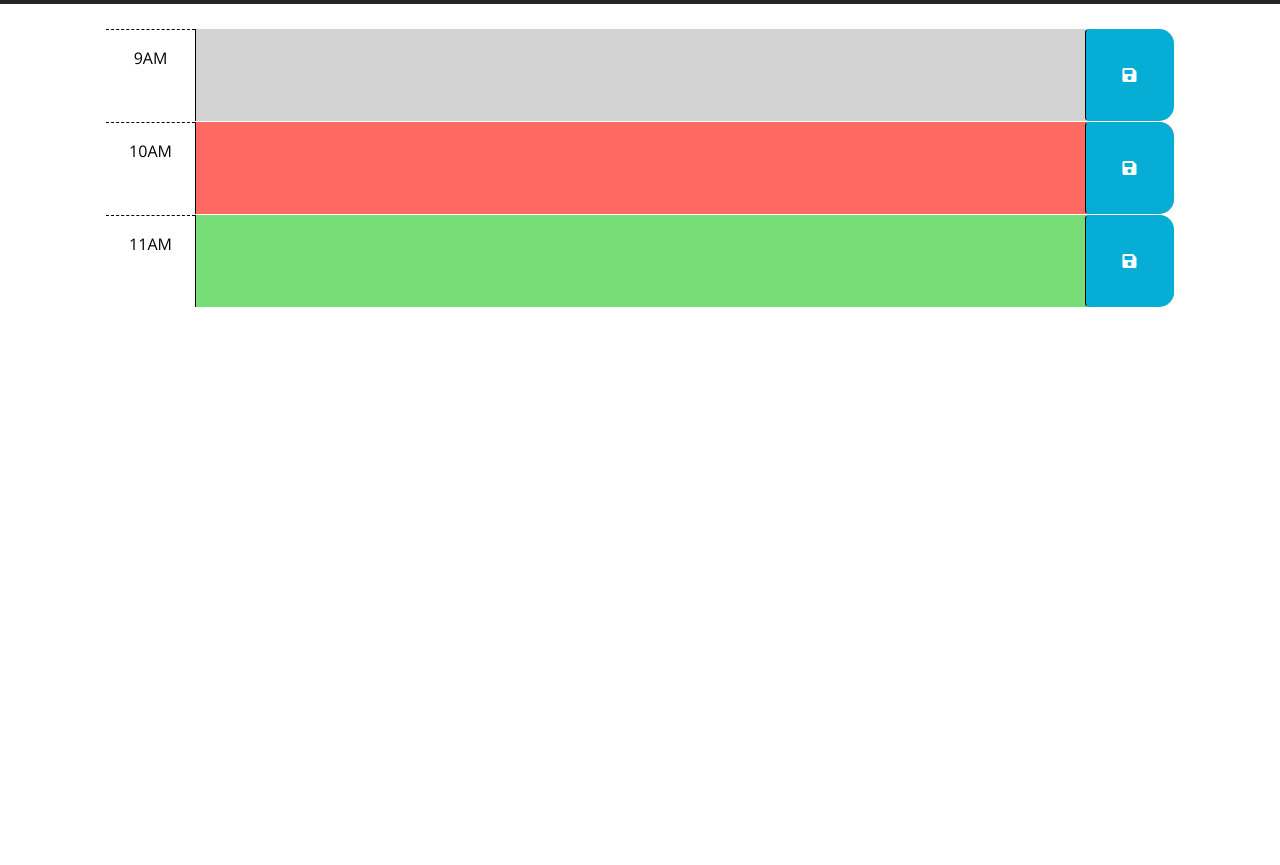
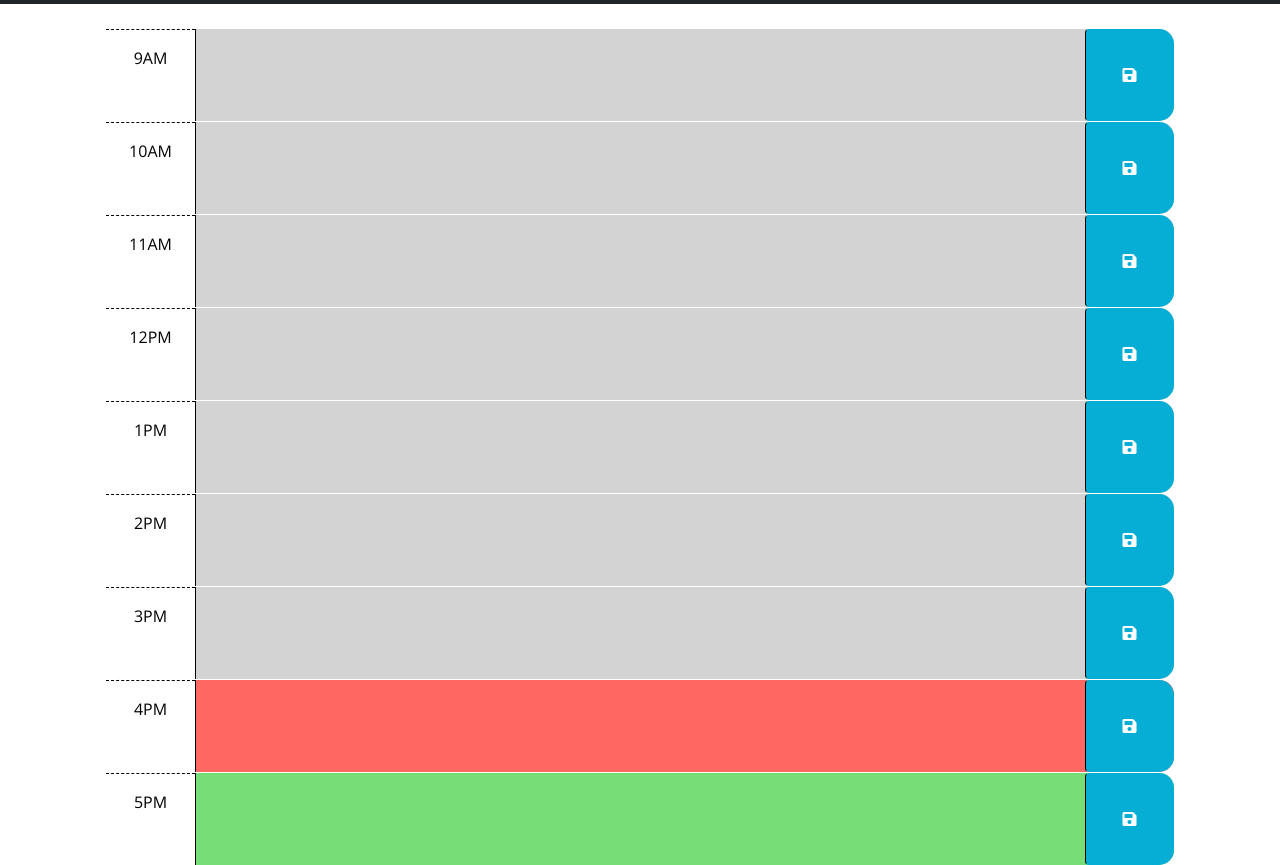
Before and after one commit to DaymenPasick/student-workday-scheduler, a plain HTML site: page index.html in a window 1280 px wide. Shown: the part 320-1185 px from the top of the page. Before the commit the page ends 800 px from the top, so only its background shows below. Drawn offline with nearby package versions, Linux system fonts and the light colour scheme.

Commit message:
added time blocks in html

```diff
--- a/index.html
+++ b/index.html
@@ -40,7 +40,8 @@
         code is implemented.
         -->
 
-      <!-- Example of a past time block. The "past" class adds a gray background color. -->
+
+
       <div id="hour-9" class="row time-block past">
         <div class="col-2 col-md-1 hour text-center py-3">9AM</div>
         <textarea class="col-8 col-md-10 description" rows="3"> </textarea>
@@ -49,8 +50,7 @@
         </button>
       </div>
 
-      <!-- Example of a a present time block. The "present" class adds a red background color. -->
-      <div id="hour-10" class="row time-block present">
+      <div id="hour-10" class="row time-block past">
         <div class="col-2 col-md-1 hour text-center py-3">10AM</div>
         <textarea class="col-8 col-md-10 description" rows="3"> </textarea>
         <button class="btn saveBtn col-2 col-md-1" aria-label="save">
@@ -58,9 +58,59 @@
         </button>
       </div>
 
+      <div id="hour-11" class="row time-block past">
+        <div class="col-2 col-md-1 hour text-center py-3">11AM</div>
+        <textarea class="col-8 col-md-10 description" rows="3"> </textarea>
+        <button class="btn saveBtn col-2 col-md-1" aria-label="save">
+          <i class="fas fa-save" aria-hidden="true"></i>
+        </button>
+      </div>
+
+      <div id="hour-12" class="row time-block past">
+        <div class="col-2 col-md-1 hour text-center py-3">12PM</div>
+        <textarea class="col-8 col-md-10 description" rows="3"> </textarea>
+        <button class="btn saveBtn col-2 col-md-1" aria-label="save">
+          <i class="fas fa-save" aria-hidden="true"></i>
+        </button>
+      </div>
+
+      <div id="hour-13" class="row time-block past">
+        <div class="col-2 col-md-1 hour text-center py-3">1PM</div>
+        <textarea class="col-8 col-md-10 description" rows="3"> </textarea>
+        <button class="btn saveBtn col-2 col-md-1" aria-label="save">
+          <i class="fas fa-save" aria-hidden="true"></i>
+        </button>
+      </div>
+
+      <div id="hour-14" class="row time-block past">
+        <div class="col-2 col-md-1 hour text-center py-3">2PM</div>
+        <textarea class="col-8 col-md-10 description" rows="3"> </textarea>
+        <button class="btn saveBtn col-2 col-md-1" aria-label="save">
+          <i class="fas fa-save" aria-hidden="true"></i>
+        </button>
+      </div>
+
+      <!-- Example of a past time block. The "past" class adds a gray background color. -->
+      <div id="hour-15" class="row time-block past">
+        <div class="col-2 col-md-1 hour text-center py-3">3PM</div>
+        <textarea class="col-8 col-md-10 description" rows="3"> </textarea>
+        <button class="btn saveBtn col-2 col-md-1" aria-label="save">
+          <i class="fas fa-save" aria-hidden="true"></i>
+        </button>
+      </div>
+
+      <!-- Example of a a present time block. The "present" class adds a red background color. -->
+      <div id="hour-16" class="row time-block present">
+        <div class="col-2 col-md-1 hour text-center py-3">4PM</div>
+        <textarea class="col-8 col-md-10 description" rows="3"> </textarea>
+        <button class="btn saveBtn col-2 col-md-1" aria-label="save">
+          <i class="fas fa-save" aria-hidden="true"></i>
+        </button>
+      </div>
+
       <!-- Example of a future time block. The "future" class adds a green background color. -->
-      <div id="hour-11" class="row time-block future">
-        <div class="col-2 col-md-1 hour text-center py-3">11AM</div>
+      <div id="hour-17" class="row time-block future">
+        <div class="col-2 col-md-1 hour text-center py-3">5PM</div>
         <textarea class="col-8 col-md-10 description" rows="3"> </textarea>
         <button class="btn saveBtn col-2 col-md-1" aria-label="save">
           <i class="fas fa-save" aria-hidden="true"></i>
--- a/script.js
+++ b/script.js
@@ -65,10 +65,10 @@ $(function () {
 
 // 6) events persist when page is refreshed
 // a) need function that will cause local storage mem to persist
- var curretDate = dayjs().format('MM/DD/YYYY');
- var curretDay = dayjs().format('dddd');
- $('#currentDate').text(curretDate);
- $('#currentDay').text(curretDay);
+ var currentDate = dayjs().format('MM/DD/YYYY');
+ var currentDay = dayjs().format('dddd');
+ $('#currentDate').text(currentDate);
+$('#currentDay').text(currentDay);
 
 
 
```
